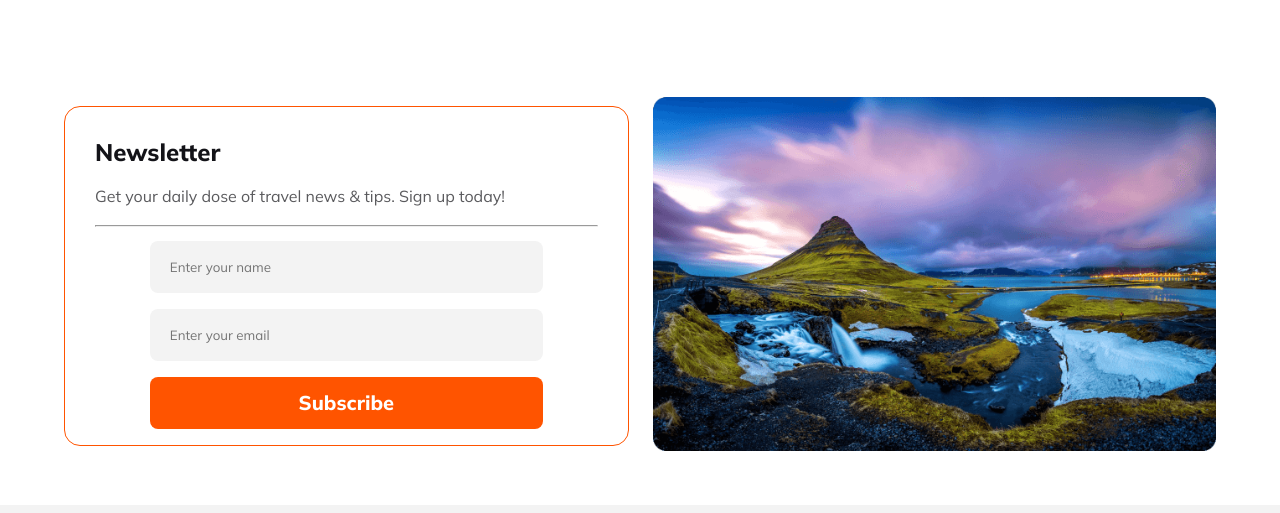
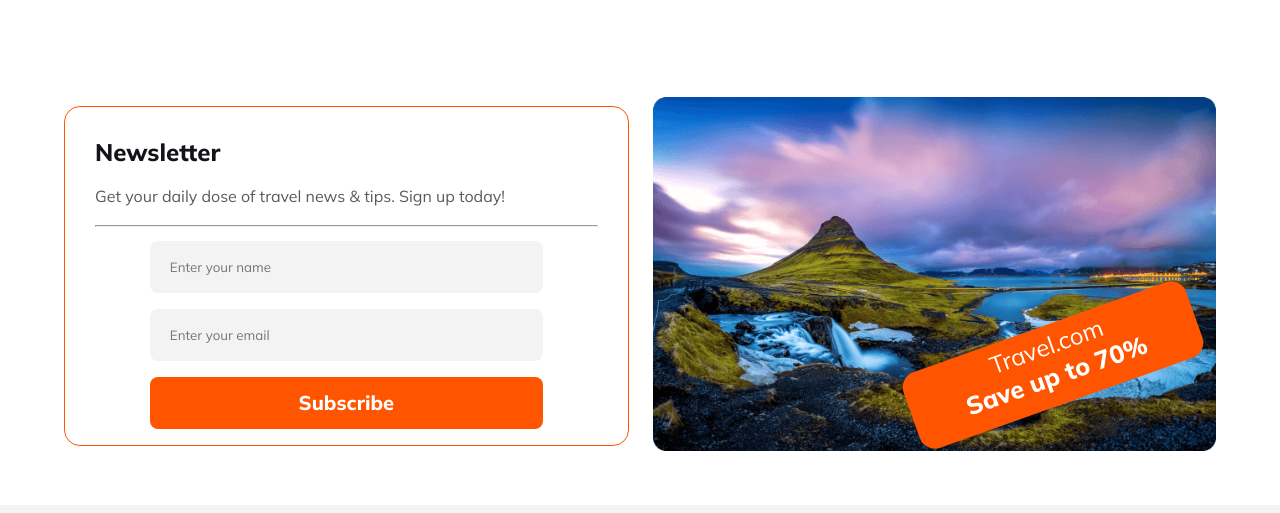
Before and after one commit to ahmadtnvir/Journey-Jive, a plain HTML site: page index.html in a window 1280 px wide. Shown: the part 6621-7134 px from the top of the page. Drawn offline with Linux system fonts and the light colour scheme.

Commit message:
Added offer tag in the newsletter section

```diff
--- a/css/style.css
+++ b/css/style.css
@@ -523,6 +523,7 @@
 .all-btn {
   text-align: center;
 }
+
 .package-btn {
   color: var(--color4);
   font-size: 20px;
@@ -564,11 +565,11 @@
 
 .newsletter-section-img {
   width: 50%;
+  position: relative;
 }
 
 .newsletter-section-img img {
   width: 100%;
-  /* position: relative; */
 }
 
 .input-items {
@@ -611,20 +612,17 @@
 .offer small {
   font-size: 24px;
   font-weight: 400;
-  transform: rotate(-19.628deg);
 }
 
 .offer h3 {
   font-size: 25px;
   font-weight: 800;
-  /* transform: rotate(-19.628deg); */
 }
 
-.newsletter-section .newsletter-section-img .offer {
-  /* position: absolute;
-    left: 72%; */
-  /* bottom: 1345%; */
-  display: none;
+.offer {
+  position: absolute;
+  left: 44.5%;
+  bottom: 14%;
 }
 /* Newsletter section end */
 
```
